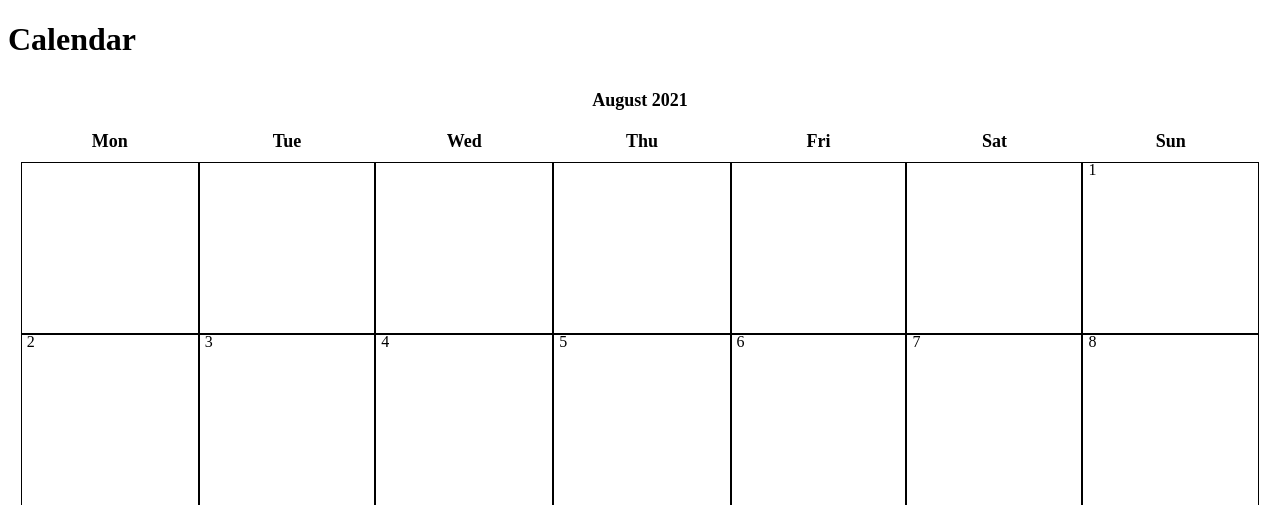
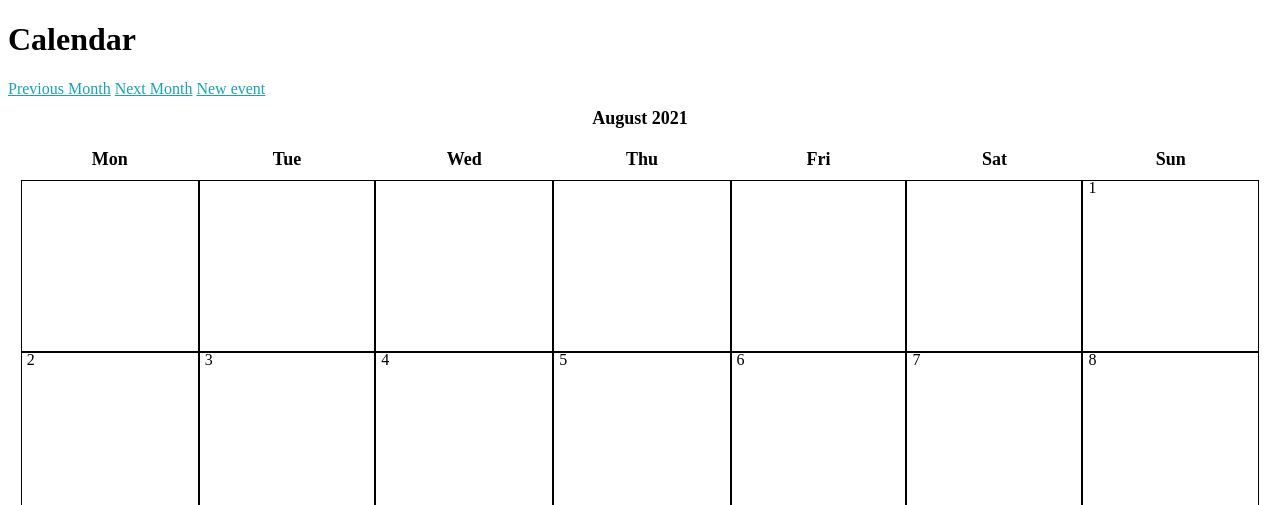
Before and after one commit to vconstellation/simple-calendar, a Django app: page /calendar/ in a window 1280 px wide. Shown: the top 505 px of the page. Run offline with Django 3.2, Linux system fonts and the light colour scheme; data that the repository does not hold is empty.

Commit message:
Finish forms, display events

```diff
--- a/calendar_app/static/main.css
+++ b/calendar_app/static/main.css
@@ -37,3 +37,17 @@ ul {
 a {
   color: #17a2b8;
 }
+
+
+.form {
+  margin: auto;
+}
+
+.form input, .form select, .form textarea {
+  border-radius: 5px;
+  border: 1px solid #17a2b8;
+  outline: none;
+  background: none;
+  padding: 5px;
+  width: 100%;
+}
--- a/calendar_app/templates/calendar_app/calendar.html
+++ b/calendar_app/templates/calendar_app/calendar.html
@@ -2,6 +2,11 @@
 
 {% block content %}
 
+<div class='clearfix'>
+    <a class='btn btn-info left' href="{% url 'cal:calendar' %}?{{ prev_month }}">Previous Month</a>
+    <a class='btn btn-info right' href="{% url 'cal:calendar' %}?{{ next_month }}">Next Month</a>
+    <a class='btn btn-info right' href="{% url 'cal:event-new' %}">New event</a>
+</div>
 {{ calendar }}
 
 {% endblock %}
--- a/calendar_app/urls.py
+++ b/calendar_app/urls.py
@@ -1,7 +1,10 @@
 from django.conf.urls import url
-from .views import home, CalendarView
+from .views import home, CalendarView, event
 
+app_name = 'cal'
 urlpatterns = [
     url('home/', home, name='home-page'),
-    url('calendar/', CalendarView.as_view(), name='calendar'),
+    url(r'^calendar/$', CalendarView.as_view(), name='calendar'),
+    url('event/new/', event, name='event-new'),
+    url(r'^event/edit/(?P<event_id>\d+)/$', event, name='event-edit'),
 ]
--- a/calendar_app/utils.py
+++ b/calendar_app/utils.py
@@ -14,7 +14,7 @@ class Calendar(HTMLCalendar):
         events_per_day = events.filter(start_time__day=day)
         d = ''
         for event in events_per_day:
-            d += f'<li> {event.title} </li>'
+            d += f'<li> {event.get_html_url} </li>'
 
         if day != 0:
             return f'<td><span class="date">{day}</span><ul> {d} </ul></td>'
--- a/calendar_app/views.py
+++ b/calendar_app/views.py
@@ -1,10 +1,14 @@
-from django.shortcuts import render
-from datetime import datetime
+from django.shortcuts import render, get_object_or_404
+from datetime import datetime, timedelta, date
 from django.views import generic
 from django.utils.safestring import mark_safe
+from django.http import HttpResponse, HttpResponseRedirect
+from django.urls import reverse
+import calendar
 
 from .models import Event
 from .utils import Calendar
+from .forms import EventForm
 # Create your views here.
 
 def home(request):
@@ -17,18 +21,47 @@ class CalendarView(generic.ListView):
     def get_context_data(self, **kwargs):
         context = super().get_context_data(**kwargs)
 
-        d = get_date(self.request.GET.get('day', None))
+        d = get_date(self.request.GET.get('month', None))
 
         #Init calendar
         cal = Calendar(d.year, d.month)
 
         html_cal = cal.formatmonth(withyear=True)
         context['calendar'] = mark_safe(html_cal)
+        context['prev_month'] = prev_month(d)
+        context['next_month'] = next_month(d)
 
         return context
 
-def get_date(req_day):
-    if req_day:
-        year, month = (int(x) for x in req_day.split('-'))
+def get_date(req_month):
+    if req_month:
+        year, month = (int(x) for x in req_month.split('-'))
         return date(year, month, day=1)
     return datetime.today()
+
+
+def prev_month(d):
+    first = d.replace(day=1)
+    prev_month = first - timedelta(days=1)
+    month = 'month=' + str(prev_month.year) + '-' + str(prev_month.month)
+    return month
+
+def next_month(d):
+    days_in_month = calendar.monthrange(d.year, d.month)[1]
+    last = d.replace(day=days_in_month)
+    next_month = last + timedelta(days=1)
+    month = 'month=' + str(next_month.year) + '-' + str(next_month.month)
+    return month
+
+def event(request, event_id=None):
+    instance = Event()
+    if event_id:
+        instance = get_object_or_404(Event, pk=event_id)
+    else:
+        instance = Event()
+
+    form = EventForm(request.POST or None, instance=instance)
+    if request.POST and form.is_valid():
+        form.save()
+        return HttpResponseRedirect(reverse('calendar'))
+    return render(request, 'calendar_app/event.html', {'form': form})
```
Also changed, not shown: calendar_app/forms.py (added, +16 -0 lines), calendar_app/models.py (+9 -1 lines), calendar_app/templates/calendar_app/event.html (added, +18 -0 lines).
